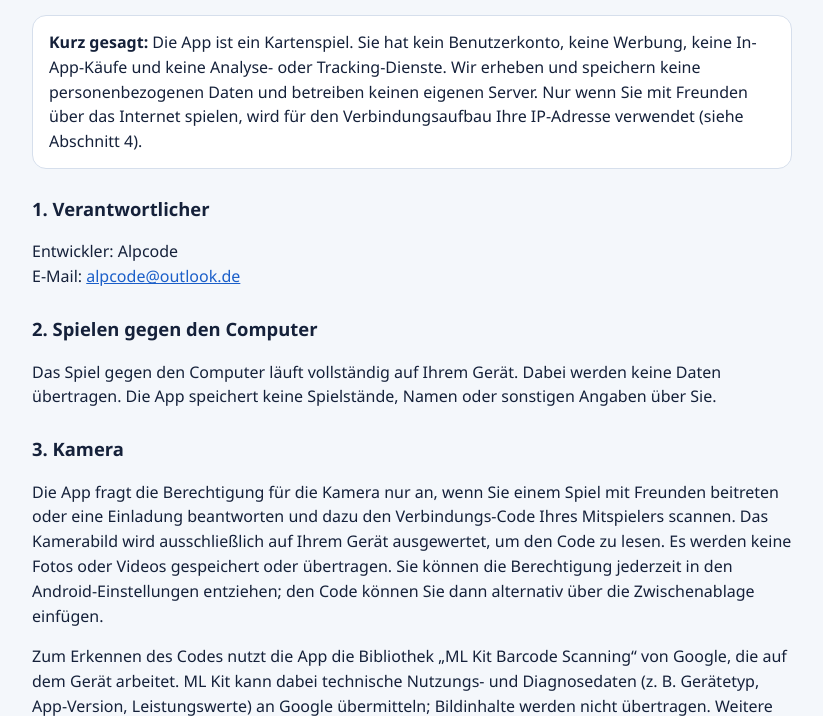
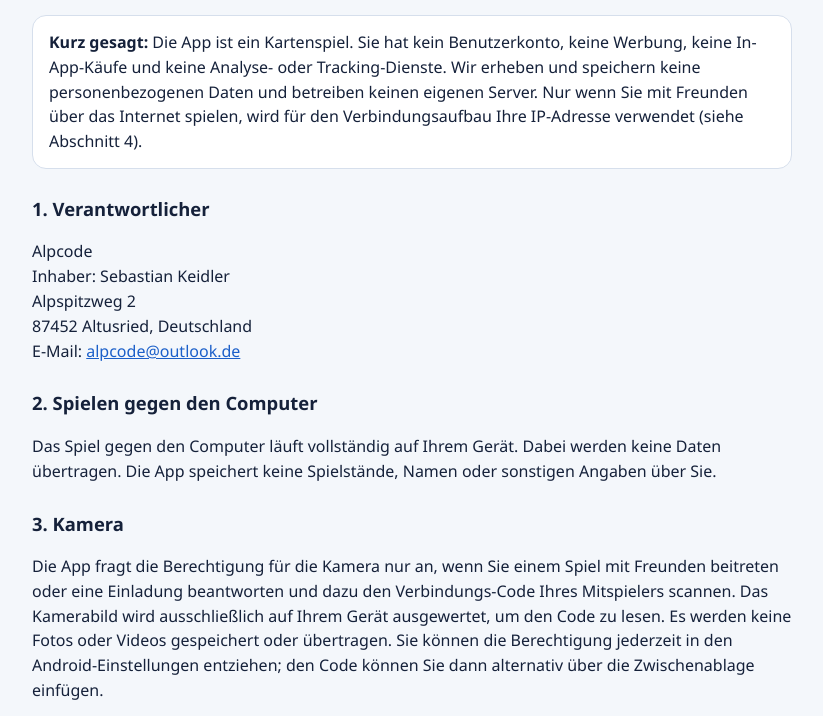
Before and after one commit to alpcode-app/allgeau_quartett_privacy, a plain HTML site: page index.html in a window 1280 px wide. Shown: the part 102-818 px from the top of the page, without its empty margins (228-1051 px from the left). Drawn offline with Linux system fonts and the light colour scheme.

Commit message:
Verantwortlicher mit Inhaber und Anschrift
Co-Authored-By: Claude Opus 5.5 <noreply@anthropic.com>

```diff
--- a/index.html
+++ b/index.html
@@ -36,7 +36,10 @@
 
   <h2>1. Verantwortlicher</h2>
   <p>
-    Entwickler: Alpcode<br>
+    Alpcode<br>
+    Inhaber: Sebastian Keidler<br>
+    Alpspitzweg 2<br>
+    87452 Altusried, Deutschland<br>
     E-Mail: <a href="mailto:alpcode@outlook.de">alpcode@outlook.de</a>
   </p>
 
```
